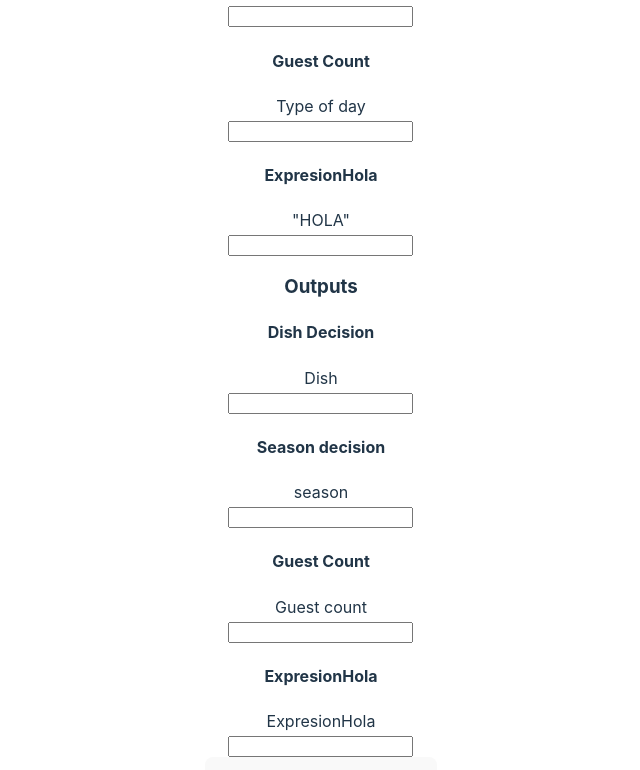
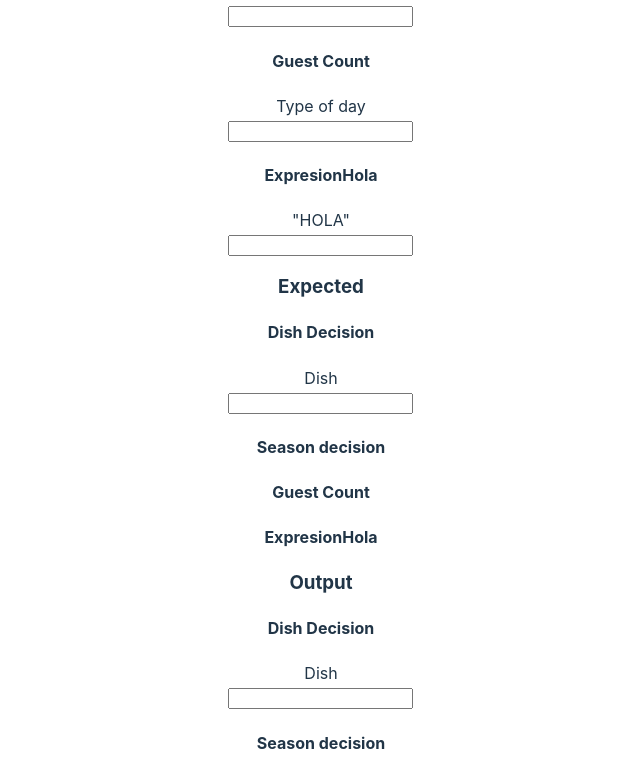
Before and after one commit to rmaceissoft/another-dmn-simulator, a Vue app: page / in a window 1280 px wide. Shown: the part 400-1170 px from the top of the page, without its empty margins (319-959 px from the left). Built offline with nearby package versions, Linux system fonts and the light colour scheme; the HTML template or start-up script is replaced by a standard one.

Commit message:
major improvements
- use recursive function to evaluate test cases for all decisions, instead of evaluateAllDecisions method
- make a better distinction between expected and output values
- persist final and intermediate outputs when evaluating a test case

```diff
--- a/src/components/TestCaseEditForm.vue
+++ b/src/components/TestCaseEditForm.vue
@@ -111,7 +111,19 @@ export default {
     />
   </template>
 
-  <h3>Outputs</h3>
+  <h3>Expected</h3>
+  <template v-for="decision in filteredDecisions">
+    <h4 v-if="testCase.decisionId == 'all'">{{ decision.name }}</h4>
+    <TestCaseInputOutputItem
+      v-for="output in decision.outputs"
+      type="expected"
+      :input-output="output"
+      :test-case="testCase"
+      :key="output.id"
+    />
+  </template>
+
+  <h3>Output</h3>
   <template v-for="decision in filteredDecisions">
     <h4 v-if="testCase.decisionId == 'all'">{{ decision.name }}</h4>
     <TestCaseInputOutputItem
@@ -122,6 +134,7 @@ export default {
       :key="output.id"
     />
   </template>
+
 
   <button @click="refreshValuesObject">Sanitize TestCase Values</button>
 
--- a/src/components/TestCaseInputOutputItem.vue
+++ b/src/components/TestCaseInputOutputItem.vue
@@ -22,7 +22,7 @@ export default {
       required: false,
       default: 'input',
       validator: (value) => {
-        return ['input', 'output'].includes(value);
+        return ['input', 'output', 'expected'].includes(value);
       },
     },
   },
@@ -33,9 +33,12 @@ export default {
       );
     },
     objectWithValues() {
-      return this.type === 'input'
-        ? this.testCase.inputValues
-        : this.testCase.expectedValues;
+      const FIELDS_MAPPING = {
+        'input': 'inputValues',
+        'output': 'outputValues',
+        'expected': 'expectedValues'
+      }
+      return this.testCase[FIELDS_MAPPING[this.type]]
     },
     inputOutputValue: {
       get: function () {
@@ -51,11 +54,11 @@ export default {
       // 1. the decision of the test case is set to all
       // 2. it's of type input
       // 3. the input is binded
-      return this.testCase.decisionId === 'all' && this.type === 'input' && this.inputOutput.binded
+      return this.testCase.decisionId === 'all' && ['input', 'expected'].includes(this.type) && this.inputOutput.binded
     },
     // determine is the input / output should be readonly
     isReadOnly() {
-      return this.testCase.decisionId === 'all' && this.inputOutput.binded
+      return this.type === 'output'
     }
   },
 };
--- a/src/store/modules/testCases.js
+++ b/src/store/modules/testCases.js
@@ -19,7 +19,7 @@ const actions = {
   },
 
   async evaluateTestCase ({ commit, state }, testCase) {
-    const invokeApi = (decision, inputValues, isAll) => {
+    const invokeApi = (decision, inputValues) => {
       // TODO: get only the input values related to current decision
       // 1. Obtain an array with input names related to the given decision (check getInputNamesFromDecision)
       // const inputNames = getInputNamesFromDecision(decision)
@@ -37,14 +37,14 @@ const actions = {
           // DMN was successfully parsed
           const context = inputValues
           try {
-            let output = null
-            if (isAll) {
-              output = decisionTable.evaluateAllDecisions(decisions, context)
-            } else {
-              output = decisionTable.evaluateDecision(decision.decision_id, decisions, context)
+              // NOTE: example to evaluate all decisions
+              // output = decisionTable.evaluateAllDecisions(decisions, context)
+              const output = decisionTable.evaluateDecision(decision.decision_id, decisions, context)
+            console.log(output)
+            testCase.outputValues = {
+              ...testCase.outputValues,
+              ...output
             }
-            console.log(output)
-            testCase.outputValues = output
             return output
           } catch (err) {
             // failed to evaluate rule, maybe the context is missing some data?
@@ -58,7 +58,6 @@ const actions = {
     }
 
     const evaluateDecision = (decision, inputValues, isAll) => {
-      /*
       if (decision.required && isAll) {
         console.log('required = true')
         decision.required.forEach( (decisionId) => {
@@ -69,9 +68,8 @@ const actions = {
           }
         })
       }
-      */
       // invoke api endpoint with proper values and return object with real output values
-      return invokeApi(decision, inputValues, isAll)
+      return invokeApi(decision, inputValues)
     }
 
     // TODO: invoke sanitizeTestCaseValues
```
